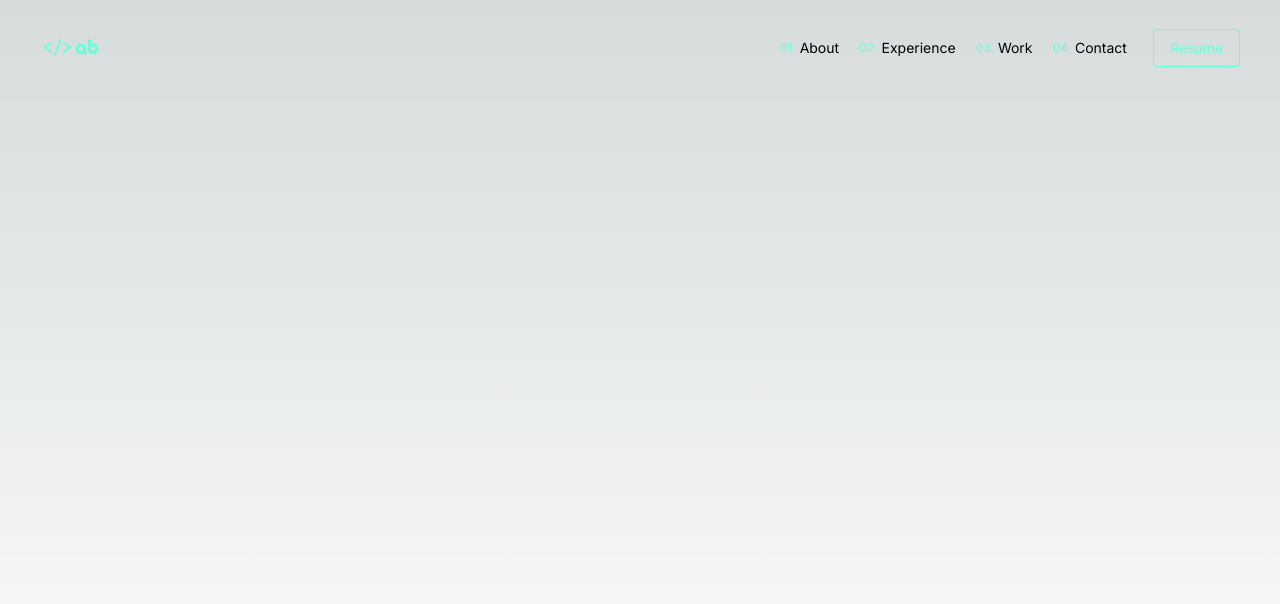
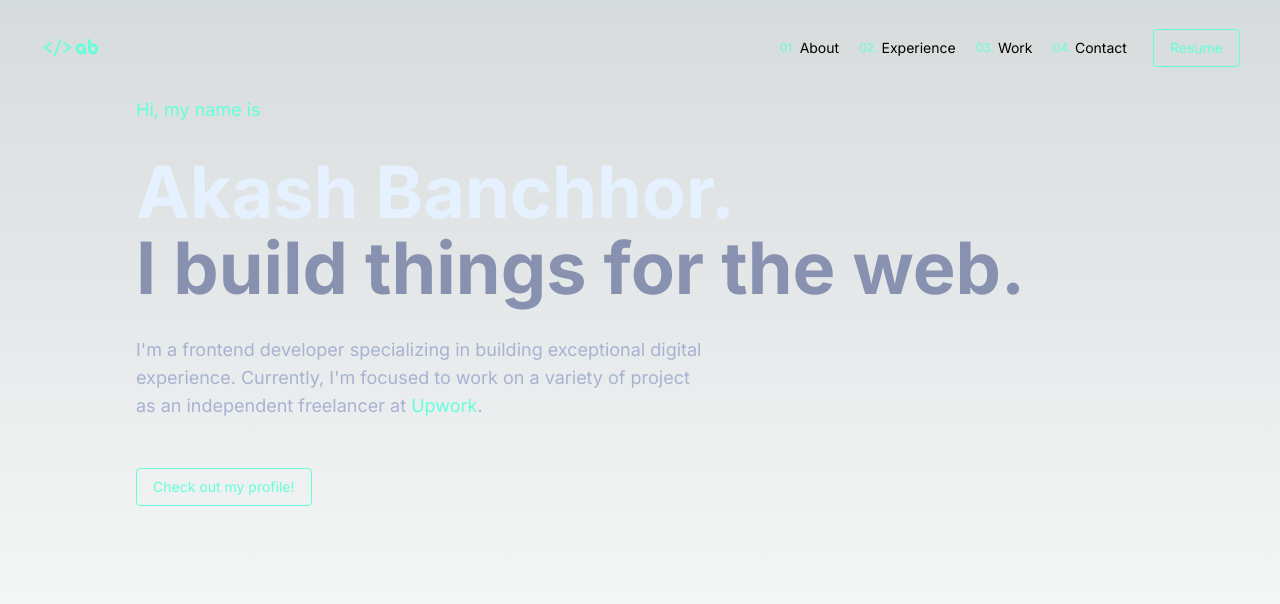
Before and after one commit to akash02ab/portfolio, a Next.js app: page / in a window 1280 px wide. Shown: the top 604 px of the page. Built offline with nearby package versions, Linux system fonts and the light colour scheme.

Commit message:
feat: add hero section

```diff
--- a/src/app/page.tsx
+++ b/src/app/page.tsx
@@ -1,4 +1,5 @@
 "use client"
+import Hero from "@/components/sections/hero";
 import Nav from "../components/nav";
 
 export default function Home() {
@@ -10,9 +11,19 @@ export default function Home() {
     h-dvh
   `;
 
+  const sectionWrapper = `
+    xxs:px-0
+    xs:px-6
+    sm:px-10
+    md:px-24
+  `;
+
   return (
     <main className={containerStyle}>
       <Nav />
+      <div className={sectionWrapper}>
+        <Hero />
+      </div>
     </main>
   );
 }
--- /dev/null
+++ b/src/components/sections/hero.tsx
@@ -0,0 +1,41 @@
+import Button from "../button";
+import HyperLink from "../hyperlink";
+import {
+  aboutStyle,
+  greetingStyle,
+  motoStyle,
+  nameStyle
+} from "../styles/hero.style";
+
+export default function Hero() {
+  const greetings = <h6 className={greetingStyle}>Hi, my name is</h6>;
+  const name = <h1 className={nameStyle}>Akash Banchhor.</h1>;
+  const moto = <h1 className={motoStyle}>I build things for the web.</h1>;
+  const about = <p className={aboutStyle}>I&apos;m a frontend developer specializing in building exceptional digital experience. Currently, I&apos;m focused to work on a variety of project as an independent freelancer at {' '}
+    <HyperLink
+      href="https://www.upwork.com/"
+      target="_blank"
+      rel="noreferrer"
+    >
+      Upwork
+    </HyperLink>.
+  </p>;
+  const profileLink = <Button px="5" py="3">
+    <a
+      href="https://www.upwork.com/freelancers/~01a88d2143d5968304"
+      target="_blank"
+      rel="noreferrer">
+      Check out my profile!
+    </a>
+  </Button>;
+
+  const items = [greetings, name, moto, about, profileLink];
+
+  return (
+    <section>
+      {
+        items.map((item, index) => <div key={index}>{item}</div>)
+      }
+    </section>
+  )
+}
--- /dev/null
+++ b/src/components/styles/hero.style.ts
@@ -0,0 +1,48 @@
+const greetingStyle = `
+  text-xs
+  sm:text-sm
+  md:text-base
+  lg:text-lg
+  text-green
+  mb-5
+  md:mb-8
+`;
+
+const nameStyle = `
+  text-3xl
+  sm:text-4xl
+  md:text-6xl
+  lg:text-7xl
+  font-bold
+  text-white
+  mb-1
+`;
+
+const motoStyle = `
+  text-3xl
+  sm:text-4xl
+  md:text-6xl
+  lg:text-7xl
+  font-bold
+  text-slate
+  mb-5
+  md:mb-8
+`;
+
+const aboutStyle = `
+  text-xs
+  sm:text-sm
+  md:text-base
+  lg:text-lg
+  text-light-slate
+  mb-8
+  md:mb-12
+  max-w-xl
+`;
+
+export {
+  greetingStyle,
+  nameStyle,
+  motoStyle,
+  aboutStyle
+}
```
